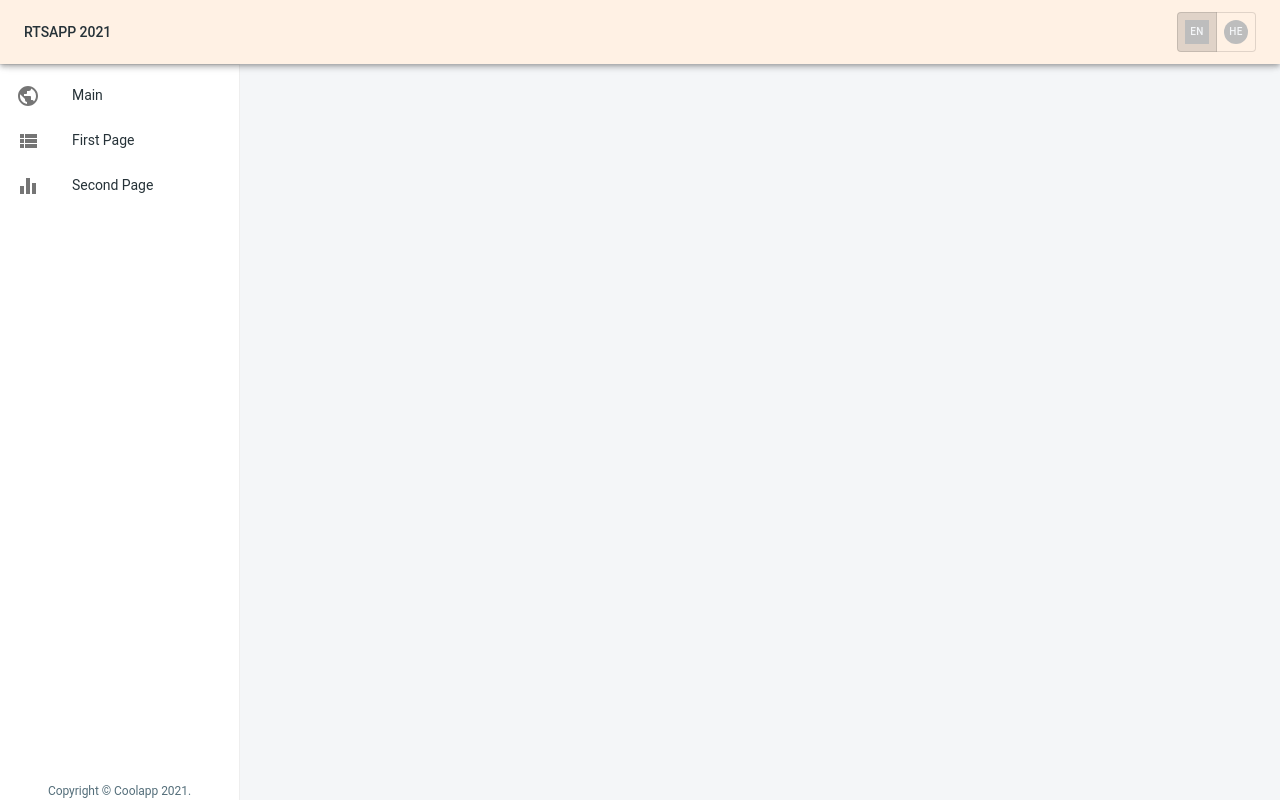
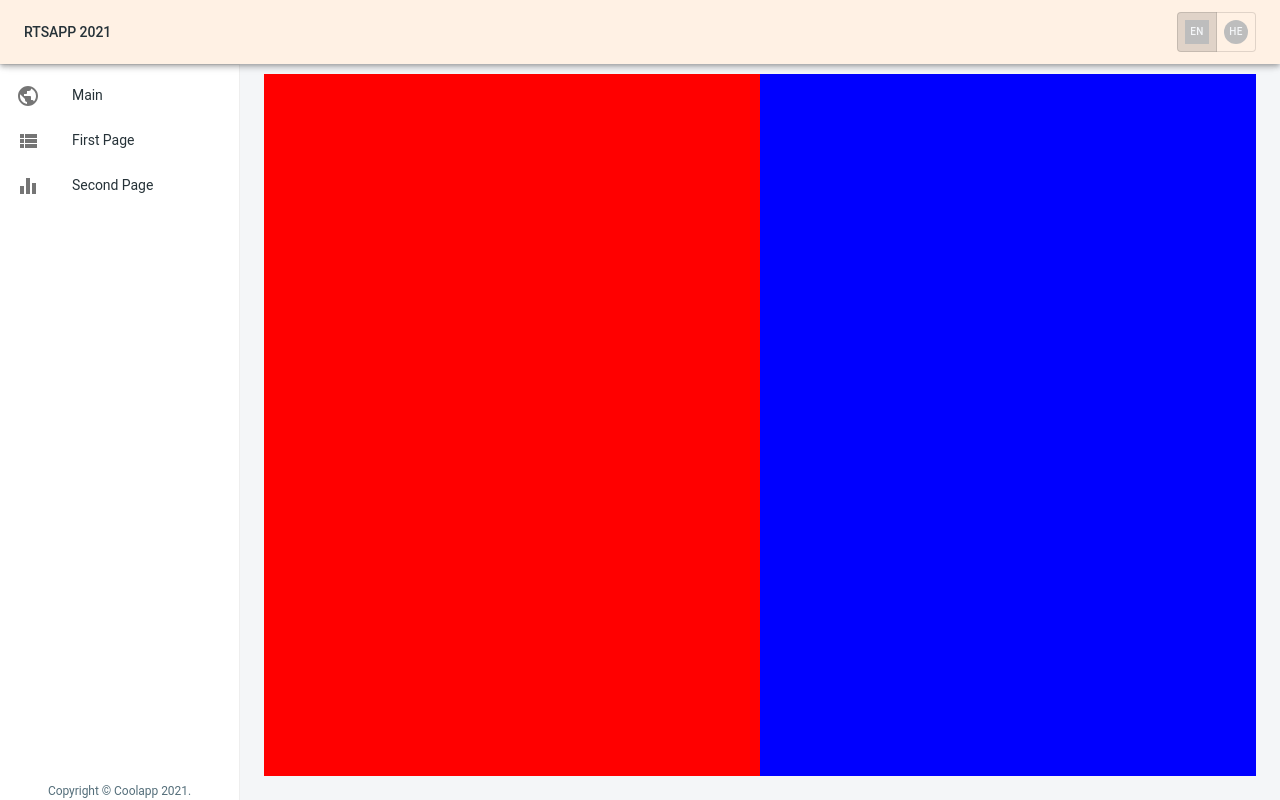
Before and after one commit to kantorv/rtsapp, a React (Create React App) app: page /second in a window 1280 px wide. Built offline with nearby package versions, Linux system fonts and the light colour scheme; what jss-rtl would draw is missing.

Commit message:
ui fixes

```diff
--- a/src/App.tsx
+++ b/src/App.tsx
@@ -10,8 +10,8 @@ import DataProvider from "./context/AppContext";
 import Wrapper from './components/Wrapper'
 import ThemeProvider from './context/ThemeProvider'
 
-import Main from './pages/Main'
-import Widget from './pages/Widget'
+import Firts from './pages/Main'
+import Second from './pages/Widget'
 import README from  './pages/Readme'
 
 
@@ -25,7 +25,15 @@ function App() {
                 <Wrapper>
                   <Switch>
                             <Route  exact path="/">
-                                <Widget   />
+                                <README   />
+                            </Route>
+
+                            <Route    path="/first">
+                                <Firts   />
+                            </Route>
+
+                            <Route    path="/second">
+                                <Second   />
                             </Route>
 
 
--- a/src/components/Drawer.tsx
+++ b/src/components/Drawer.tsx
@@ -126,14 +126,14 @@ const AppDrawer  = (props:any) => {
 
     {
       text:t('menu.page1'),
-      to:"/main",
+      to:"/first",
       icon:<ViewListIcon />
     },
 
 
     {
       text:t('menu.page2'),
-      to:"/page2",
+      to:"/second",
       icon:<EqualizerIcon />
     },
     // {
--- a/src/pages/Main.tsx
+++ b/src/pages/Main.tsx
@@ -6,9 +6,9 @@ import logo from '../logo.svg';
 
 function Main() {
   return (
-    <div className="App">
-    <header className="App-header">
-        <img src={logo} className="App-logo" alt="logo" />
+    <div style={{flex:1,   display:"flex", alignItems:"center", justifyContent:"center"}}>
+      <div style={{flexGrow:0 }}>
+     <img src={logo} className="App-logo" alt="logo" />
         <p>
           Edit <code>src/App.tsx</code> and save to reload.
         </p>
@@ -20,7 +20,7 @@ function Main() {
         >
           Learn React
         </a>
-        </header>
+        </div>
     </div>
   );
 }
```
